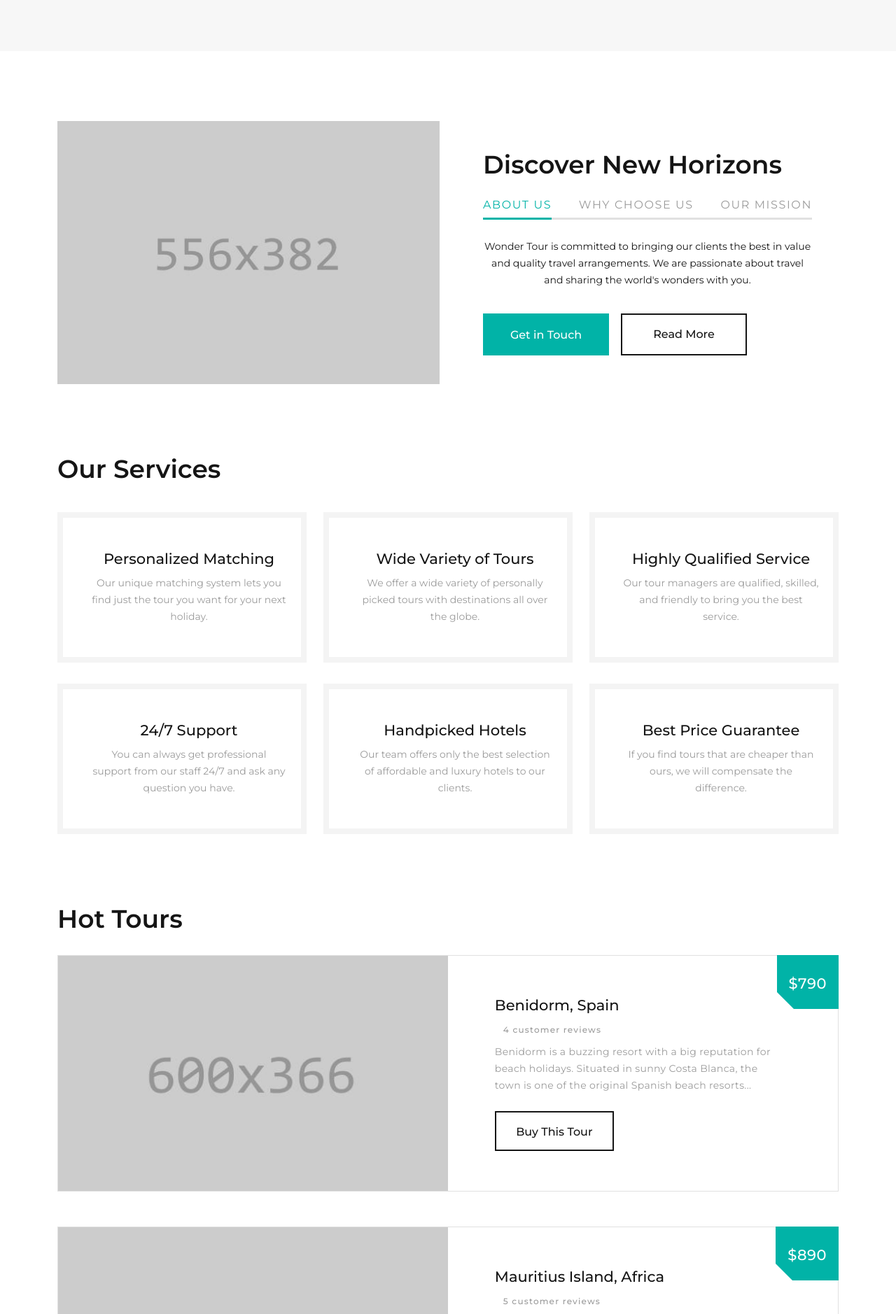
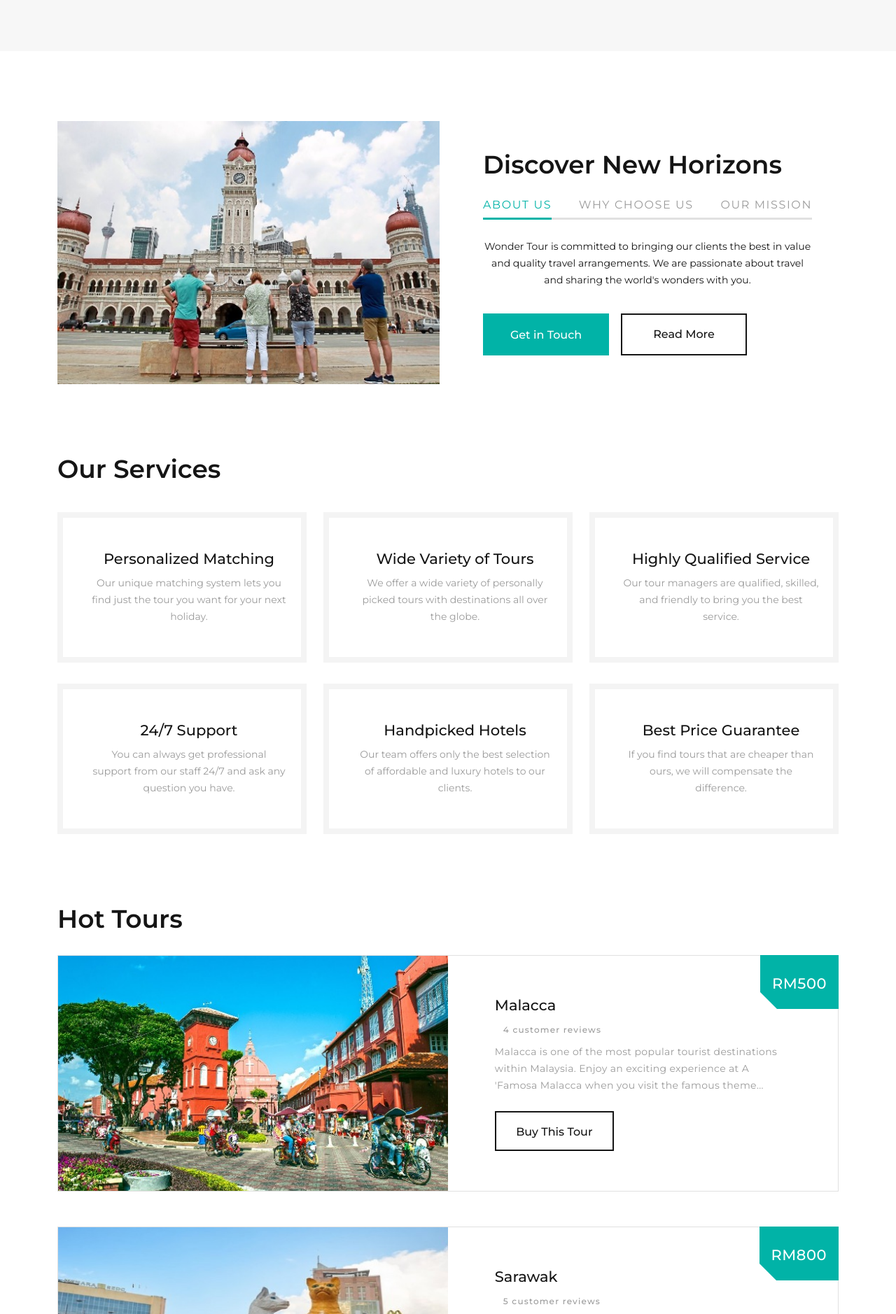
Before and after one commit to AsianAsh/tourism-website, a PHP site: page / in a window 1280 px wide. Shown: the part 1042-2920 px from the top of the page at 70% size. Run offline with PHP 8.4, Linux system fonts and the light colour scheme.

Commit message:
Halfway done

```diff
--- a/index.php
+++ b/index.php
@@ -6,7 +6,7 @@ require_once "./components/navbar.php";
       <!-- Swiper-->
       <section class="section swiper-container swiper-slider swiper-slider-corporate swiper-pagination-style-2" data-loop="true" data-autoplay="5000" data-simulate-touch="true" data-nav="false" data-direction="vertical">
         <div class="swiper-wrapper text-left">
-          <div class="swiper-slide context-dark" data-slide-bg="images/slider-4-slide-1-1920x678.jpg">
+          <div class="swiper-slide context-dark" data-slide-bg="images/Tourism-Slider-1.jpg">
             <div class="swiper-slide-caption section-md">
               <div class="container">
                 <div class="row">
@@ -18,7 +18,7 @@ require_once "./components/navbar.php";
               </div>
             </div>
           </div>
-          <div class="swiper-slide context-dark" data-slide-bg="images/slider-4-slide-2-1920x678.jpg">
+          <div class="swiper-slide context-dark" data-slide-bg="images/Tourism-Slider-2.jpeg">
             <div class="swiper-slide-caption section-md">
               <div class="container">
                 <div class="row">
@@ -30,7 +30,7 @@ require_once "./components/navbar.php";
               </div>
             </div>
           </div>
-          <div class="swiper-slide context-dark" data-slide-bg="images/slider-4-slide-3-1920x678.jpg">
+          <div class="swiper-slide context-dark" data-slide-bg="images/Tourism-Slider-3.jpeg">
             <div class="swiper-slide-caption section-md">
               <div class="container">
                 <div class="row">
@@ -54,21 +54,21 @@ require_once "./components/navbar.php";
               <div class="row justify-content-center">
                 <div class="col-md-4 wow fadeInDown col-9" data-wow-delay=".2s">
                   <ul class="list-marked-2 box-categories-list">
-                    <li><a href="#"><img src="images/cta-1-368x420.jpg" alt="" width="368" height="420"/></a>
+                    <li><a href="#"><img src="images/Balloon-Flights.jpeg" alt="" width="368" height="420"/></a>
                       <h5 class="box-categories-title">Balloon Flights</h5>
                     </li>
                   </ul>
                 </div>
                 <div class="col-md-4 wow fadeInDown col-9" data-wow-delay=".2s">
                   <ul class="list-marked-2 box-categories-list">
-                    <li><a href="#"><img src="images/cta-2-368x420.jpg" alt="" width="368" height="420"/></a>
+                    <li><a href="#"><img src="images/Mountain-Holidays.jpeg" alt="" width="368" height="420"/></a>
                       <h5 class="box-categories-title">Mountain Holiday</h5>
                     </li>
                   </ul>
                 </div>
                 <div class="col-md-4 wow fadeInDown col-9" data-wow-delay=".2s">
                   <ul class="list-marked-2 box-categories-list">
-                    <li><a href="#"><img src="images/cta-3-368x420.jpg" alt="" width="368" height="420"/></a>
+                    <li><a href="#"><img src="images/Beach-Holidays.jpeg" alt="" width="368" height="420"/></a>
                       <h5 class="box-categories-title">Beach Holidays</h5>
                     </li>
                   </ul>
@@ -83,7 +83,7 @@ require_once "./components/navbar.php";
       <section class="section section-sm section-first bg-default text-md-left">
         <div class="container">
           <div class="row row-50 align-items-center justify-content-center justify-content-xl-between">
-            <div class="col-lg-6 text-center wow fadeInUp"><img src="images/index-3-556x382.jpg" alt="" width="556" height="382"/>
+            <div class="col-lg-6 text-center wow fadeInUp"><img src="images/Tourists-Malaysia.jpeg" alt="" width="556" height="382"/>
             </div>
             <div class="col-lg-6 wow fadeInRight" data-wow-delay=".1s">
               <div class="box-width-lg-470">
@@ -212,15 +212,15 @@ require_once "./components/navbar.php";
               <!-- Product Big-->
               <article class="product-big">
                 <div class="unit flex-column flex-md-row align-items-md-stretch">
-                  <div class="unit-left"><a class="product-big-figure" href="#"><img src="images/product-big-1-600x366.jpg" alt="" width="600" height="366"/></a></div>
+                  <div class="unit-left"><a class="product-big-figure" href="#"><img src="images/Melaka-index.jpeg" alt="" width="600" height="366"/></a></div>
                   <div class="unit-body">
                     <div class="product-big-body">
-                      <h5 class="product-big-title"><a href="#">Benidorm, Spain</a></h5>
+                      <h5 class="product-big-title"><a href="#">Malacca</a></h5>
                       <div class="group-sm group-middle justify-content-start">
                         <div class="product-big-rating"><span class="icon material-icons-star"></span><span class="icon material-icons-star"></span><span class="icon material-icons-star"></span><span class="icon material-icons-star"></span><span class="icon material-icons-star_half"></span></div><a class="product-big-reviews" href="#">4 customer reviews</a>
                       </div>
-                      <p class="product-big-text">Benidorm is a buzzing resort with a big reputation for beach holidays. Situated in sunny Costa Blanca, the town is one of the original Spanish beach resorts...</p><a class="button button-black-outline button-ujarak" href="#">Buy This Tour</a>
-                      <div class="product-big-price-wrap"><span class="product-big-price">$790</span></div>
+                      <p class="product-big-text">Malacca is one of the most popular tourist destinations within Malaysia. Enjoy an exciting experience at A 'Famosa Malacca when you visit the famous theme...</p><a class="button button-black-outline button-ujarak" href="#">Buy This Tour</a>
+                      <div class="product-big-price-wrap"><span class="product-big-price">RM500</span></div>
                     </div>
                   </div>
                 </div>
@@ -230,15 +230,15 @@ require_once "./components/navbar.php";
               <!-- Product Big-->
               <article class="product-big">
                 <div class="unit flex-column flex-md-row align-items-md-stretch">
-                  <div class="unit-left"><a class="product-big-figure" href="#"><img src="images/product-big-2-600x366.jpg" alt="" width="600" height="366"/></a></div>
+                  <div class="unit-left"><a class="product-big-figure" href="#"><img src="images/Sarawak-index.jpeg" alt="" width="600" height="366"/></a></div>
                   <div class="unit-body">
                     <div class="product-big-body">
-                      <h5 class="product-big-title"><a href="#">Mauritius Island, Africa</a></h5>
+                      <h5 class="product-big-title"><a href="#">Sarawak</a></h5>
                       <div class="group-sm group-middle justify-content-start">
                         <div class="product-big-rating"><span class="icon material-icons-star"></span><span class="icon material-icons-star"></span><span class="icon material-icons-star"></span><span class="icon material-icons-star"></span><span class="icon material-icons-star_half"></span></div><a class="product-big-reviews" href="#">5 customer reviews</a>
                       </div>
-                      <p class="product-big-text">The beautiful and inviting island nation of Mauritius is an ideal ‘flop and drop’ at the conclusion of your safari. Indulge in the delightful scents of the fragrant...</p><a class="button button-black-outline button-ujarak" href="#">Buy This Tour</a>
-                      <div class="product-big-price-wrap"><span class="product-big-price">$890</span></div>
+                      <p class="product-big-text">The State of Sarawak is divided into 3 geographic areas - coastal lowlands comprising peat swamp as well as narrow deltaic and alluvial plains. A large area of...</p><a class="button button-black-outline button-ujarak" href="#">Buy This Tour</a>
+                      <div class="product-big-price-wrap"><span class="product-big-price">RM800</span></div>
                     </div>
                   </div>
                 </div>
```
Also changed, not shown: images/Balloon-Flights.jpeg (added), images/Beach-Holidays.jpeg (added), images/Melaka-index.jpeg (added), images/Mountain-Holidays.jpeg (added), images/Sarawak-index.jpeg (added), images/Tourism-Slider-1.jpg (added), images/Tourism-Slider-2.jpeg (added), images/Tourism-Slider-3.jpeg (added), images/Tourists-Malaysia.jpeg (added).
